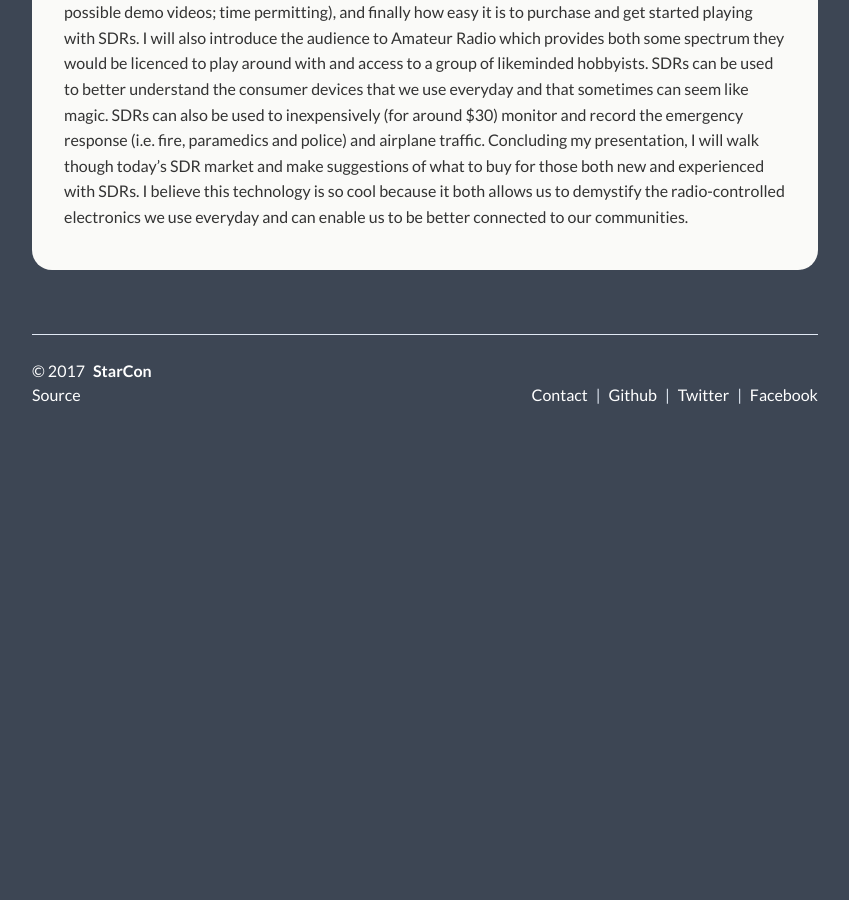
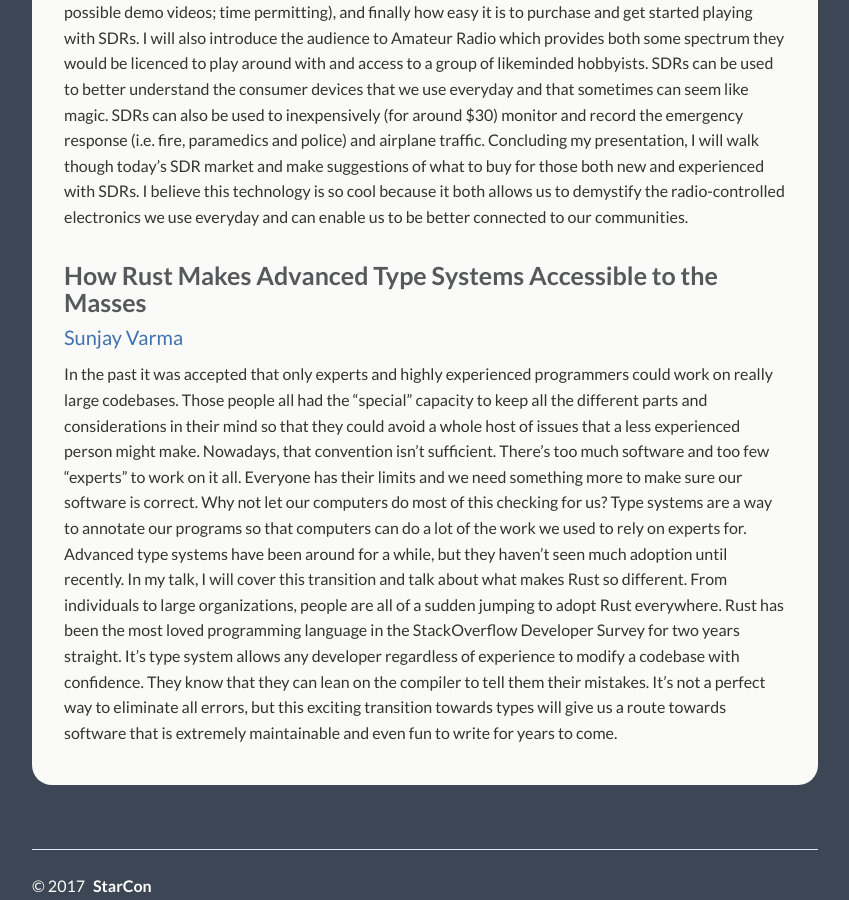
Before and after one commit to StarConKW/starconkw.github.io, a Jekyll site: the page built from _pages/talks.md, in a window 1280 px wide and 900 px high, scrolled down 8171 px. Shown: the whole window, without its empty margins (215-1064 px from the left). Built offline with Jekyll 4.4.1, drawn with Linux system fonts in a browser that asks for light colours; before the commit the page ends 8674 px from its top, so only the background shows below that.

Commit message:
sunjay bio and abstract (#69)

```diff
--- a/_pages/talks.md
+++ b/_pages/talks.md
@@ -223,3 +223,12 @@ These are just three stories in the complicated history of a complicated system
 <p class="abstract">
 Software Defined Radios (SDR) are devices that implement the components of a radio, that have been traditionally implemented in hardware, with more flexible software. These components include mixers, filters, modulators and demodulators. In my talk I will introduce the audience to the concept of SDRs and other basic radio concepts, describe some cool projects that are only made possible with SDRs (with possible demo videos; time permitting), and finally how easy it is to purchase and get started playing with SDRs. I will also introduce the audience to Amateur Radio which provides both some spectrum they would be licenced to play around with and access to a group of likeminded hobbyists. SDRs can be used to better understand the consumer devices that we use everyday and that sometimes can seem like magic. SDRs can also be used to inexpensively (for around $30) monitor and record the emergency response (i.e. fire, paramedics and police) and airplane traffic. Concluding my presentation, I will walk though today’s SDR market and make suggestions of what to buy for those both new and experienced with SDRs. I believe this technology is so cool because it both allows us to demystify the radio-controlled electronics we use everyday and can enable us to be better connected to our communities.
 </p>
+
+
+### How Rust Makes Advanced Type Systems Accessible to the Masses
+
+[Sunjay Varma](/speakers#sunjay-varma)
+
+<p class="abstract">
+In the past it was accepted that only experts and highly experienced programmers could work on really large codebases. Those people all had the "special" capacity to keep all the different parts and considerations in their mind so that they could avoid a whole host of issues that a less experienced person might make. Nowadays, that convention isn't sufficient. There's too much software and too few "experts" to work on it all. Everyone has their limits and we need something more to make sure our software is correct. Why not let our computers do most of this checking for us? Type systems are a way to annotate our programs so that computers can do a lot of the work we used to rely on experts for. Advanced type systems have been around for a while, but they haven't seen much adoption until recently. In my talk, I will cover this transition and talk about what makes Rust so different. From individuals to large organizations, people are all of a sudden jumping to adopt Rust everywhere. Rust has been the most loved programming language in the StackOverflow Developer Survey for two years straight. It's type system allows any developer regardless of experience to modify a codebase with confidence. They know that they can lean on the compiler to tell them their mistakes. It's not a perfect way to eliminate all errors, but this exciting transition towards types will give us a route towards software that is extremely maintainable and even fun to write for years to come.
+</p>
```
Also changed, not shown: _pages/speakers.md (+8 -0 lines).
